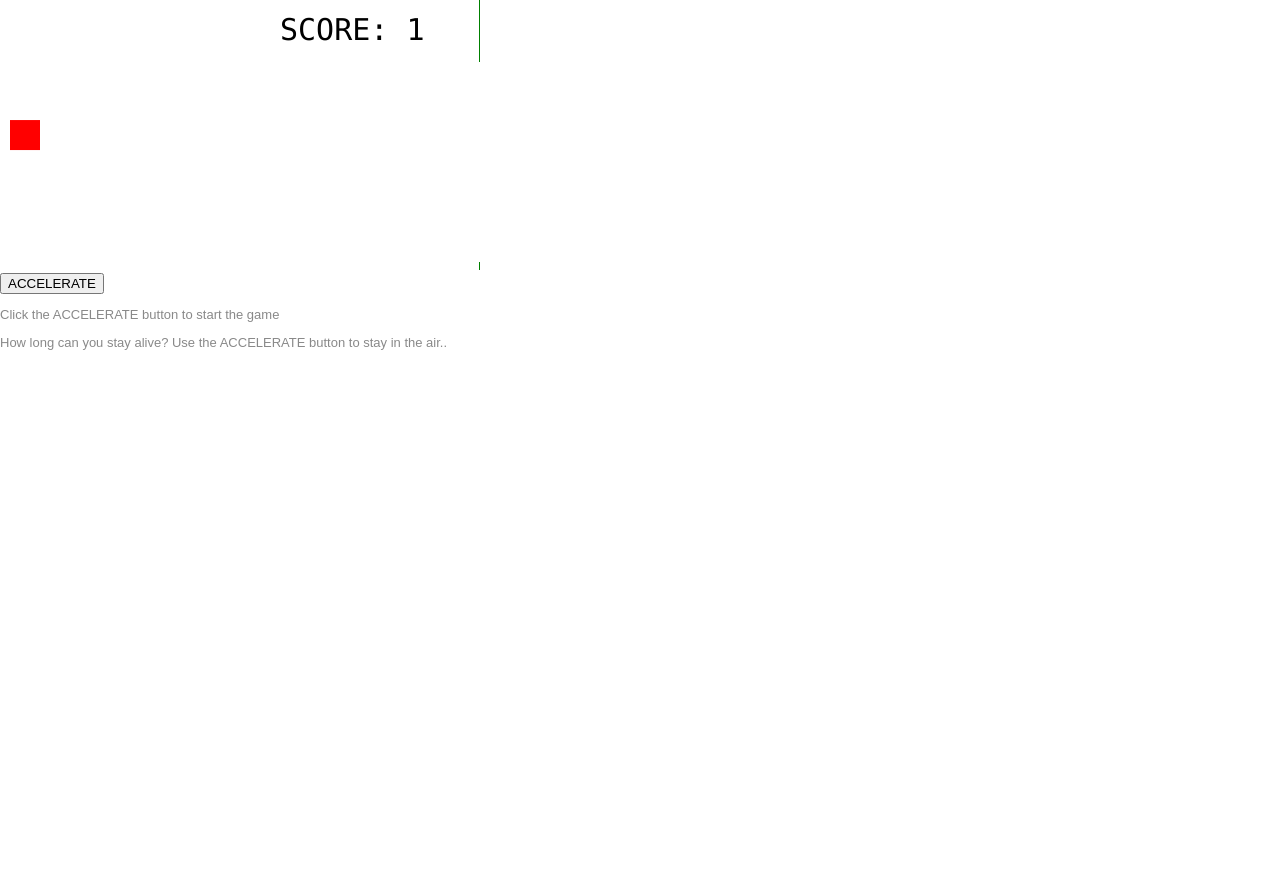
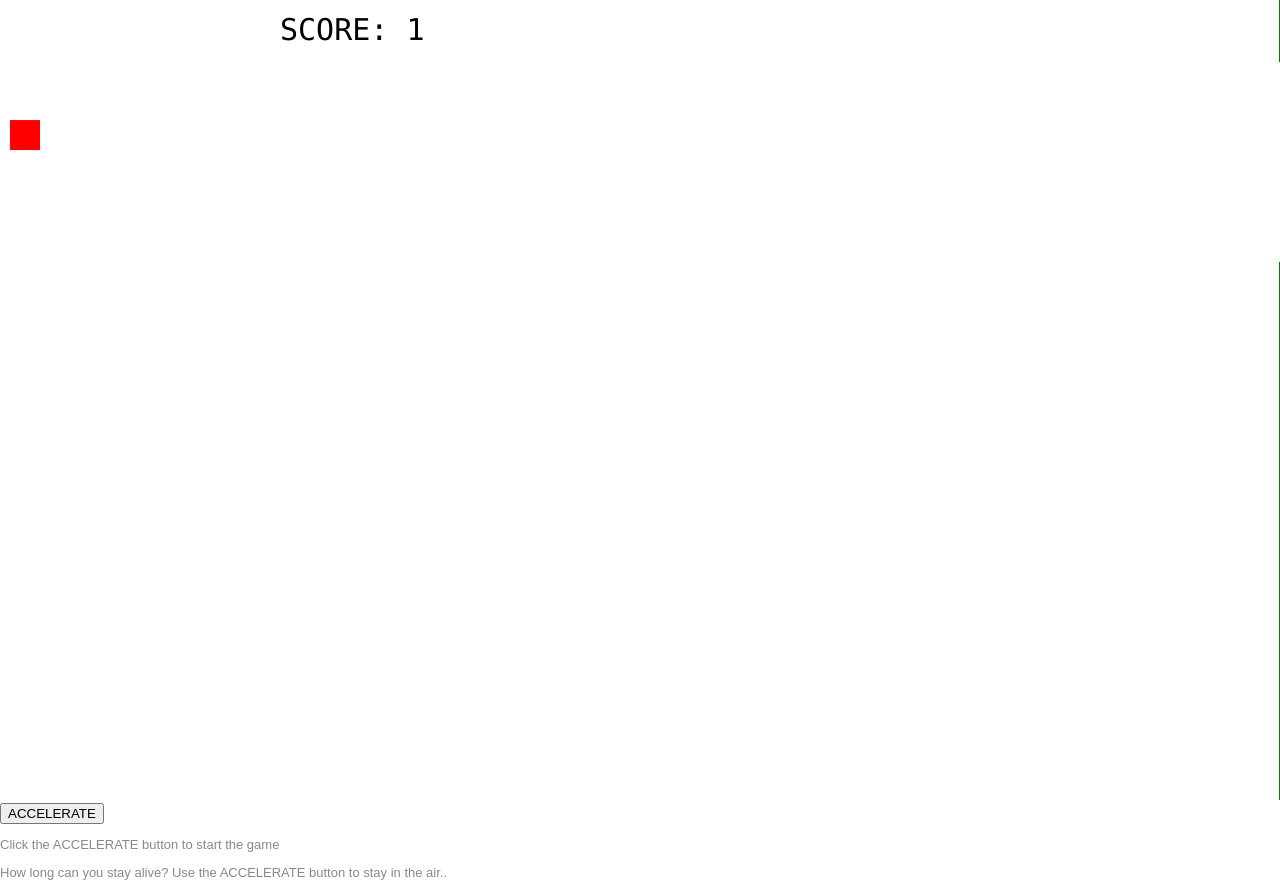
Before and after one commit to shiv213/RoboticsGame, a plain HTML site: page index.html in a window 1280 px wide. Before the commit the page ends 800 px from the top, so only its background shows below. Drawn offline with Linux system fonts and the light colour scheme.

Commit message:
window size

```diff
--- a/index.html
+++ b/index.html
@@ -4,9 +4,8 @@
 <meta name="viewport" content="width=device-width, initial-scale=1.0"/>
 <link rel="stylesheet" type="text/css" href="style.css">
 </head>
-<body onload="startGame()">
+<body onload="startGame()" id="script">
 <script>
-
 var myGamePiece;
 var myObstacles = [];
 var myScore;
@@ -21,8 +20,8 @@ function startGame() {
 var myGameArea = {
     canvas : document.createElement("canvas"),
     start : function() {
-        this.canvas.width = 480;
-        this.canvas.height = 270;
+        this.canvas.width = window.innerWidth;
+        this.canvas.height = window.innerHeight;
         this.context = this.canvas.getContext("2d");
         document.body.insertBefore(this.canvas, document.body.childNodes[0]);
         this.frameNo = 0;
@@ -72,7 +71,6 @@ function component(width, height, color, x, y, type) {
     this.hitCelling = function() {
         if (this.y < 0) {
             this.y = 0;
-            this.speedY = 0;
 			this.gravitySpeed = 0;
         }
     }
@@ -133,6 +131,17 @@ function accelerate(n) {
 
     myGamePiece.gravity = n;
 }
+document.getElementById("script").onmousedown = function() {mouseDown()};
+document.getElementById("script").onmouseup = function() {mouseUp()};
+
+function mouseDown() {
+    accelerate(-0.1);
+}
+
+function mouseUp() {
+    accelerate(0.1);
+}
+
 </script>
 <br>
 
```
